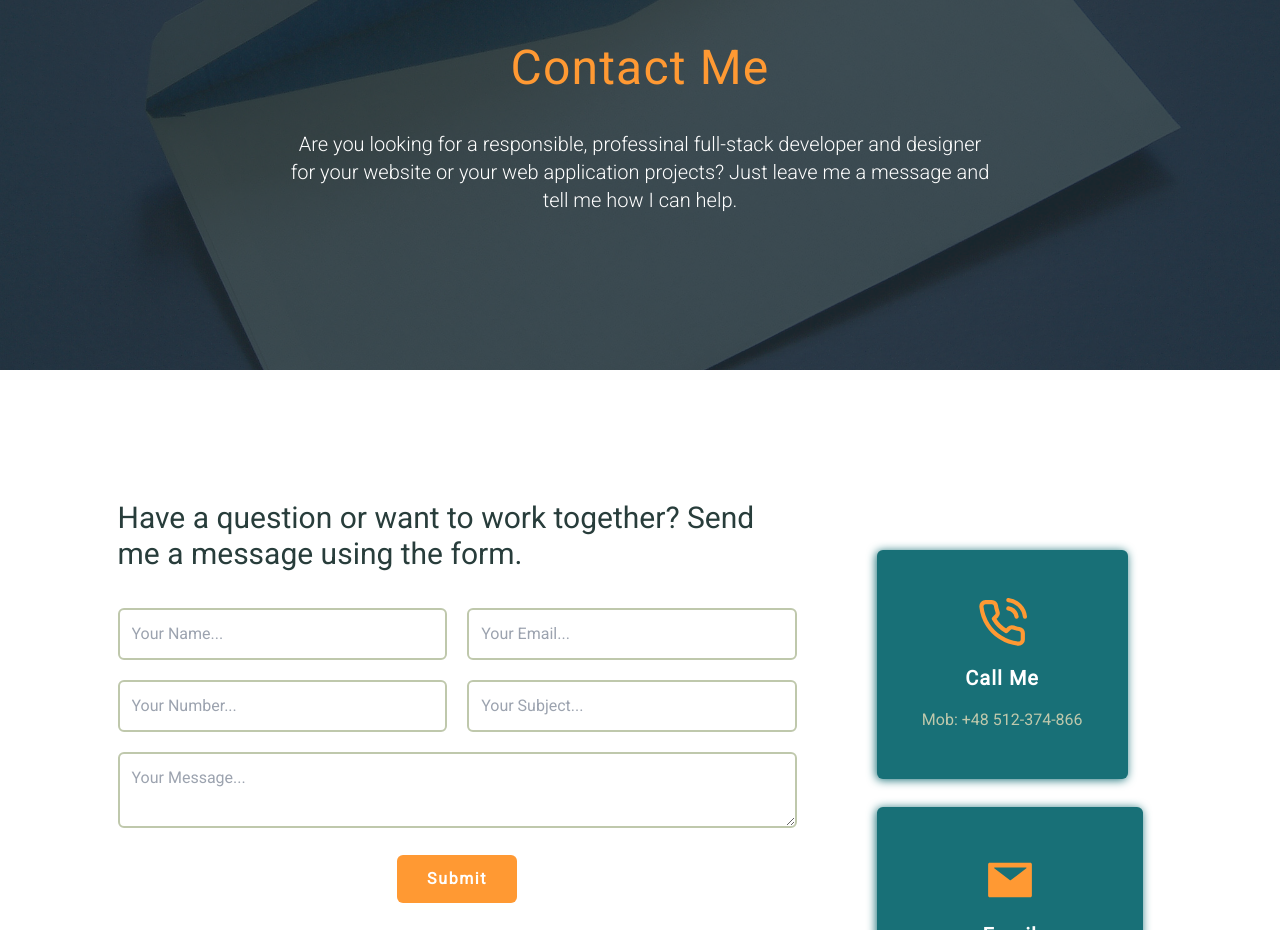
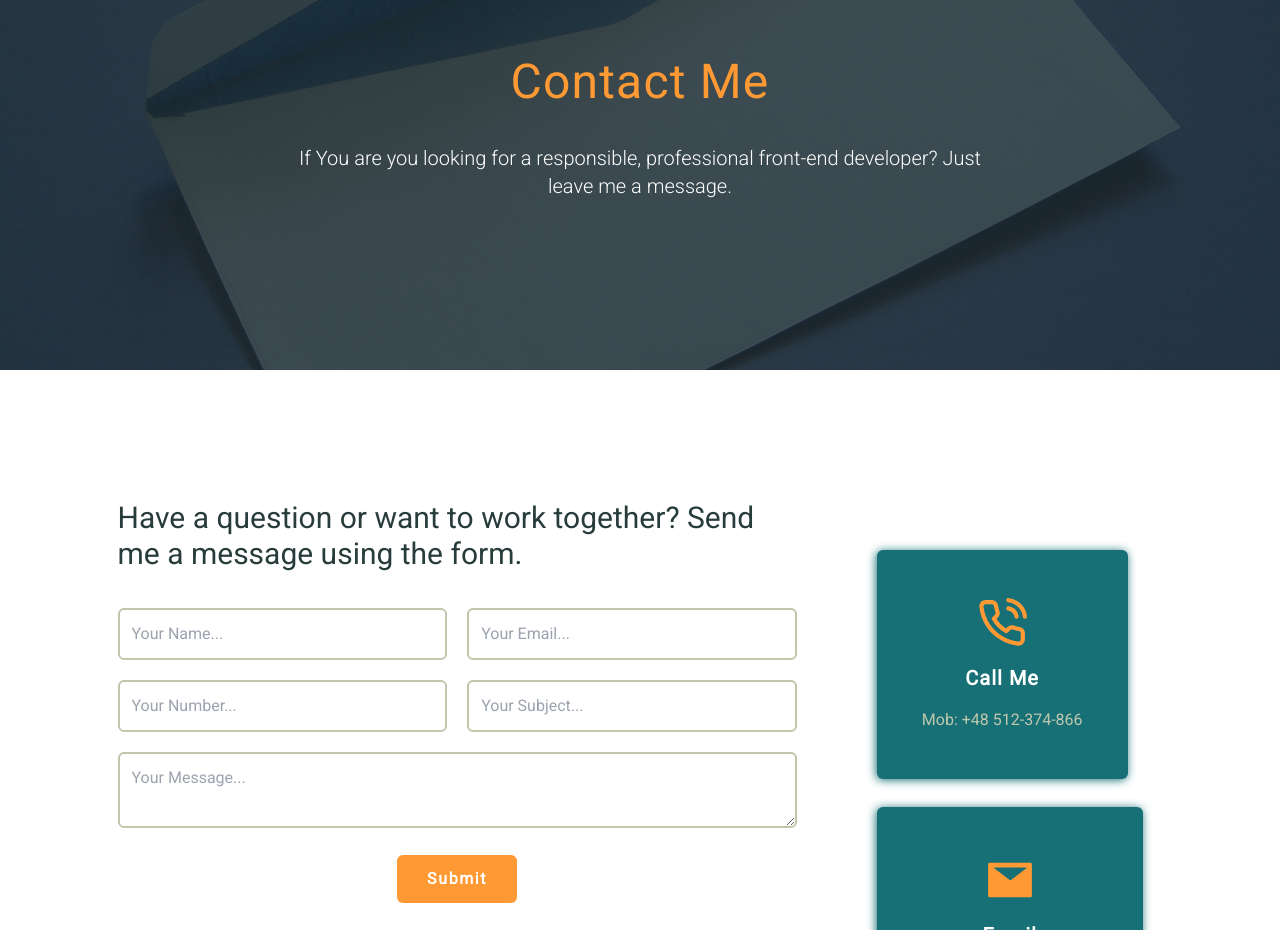
Before and after one commit to misiek869/portfolio, a Next.js app: page / in a window 1280 px wide. Shown: the part 2999-3929 px from the top of the page. Built offline with nearby package versions, Linux system fonts and the light colour scheme.

Commit message:
change tex

```diff
--- a/src/app/components/ContactMe/ContactMe.tsx
+++ b/src/app/components/ContactMe/ContactMe.tsx
@@ -108,9 +108,8 @@ const ContactMe = () => {
 						</div>
 						<div className='flex justify-center text-center mt-[10px] md:w-[700px] '>
 							<p className='text-white font-[300] text-cener text-xl'>
-								Are you looking for a responsible, professinal full-stack
-								developer and designer for your website or your web application
-								projects? Just leave me a message and tell me how I can help.
+								If You are you looking for a responsible, professional front-end
+								developer? Just leave me a message.
 							</p>
 						</div>
 					</div>
```
